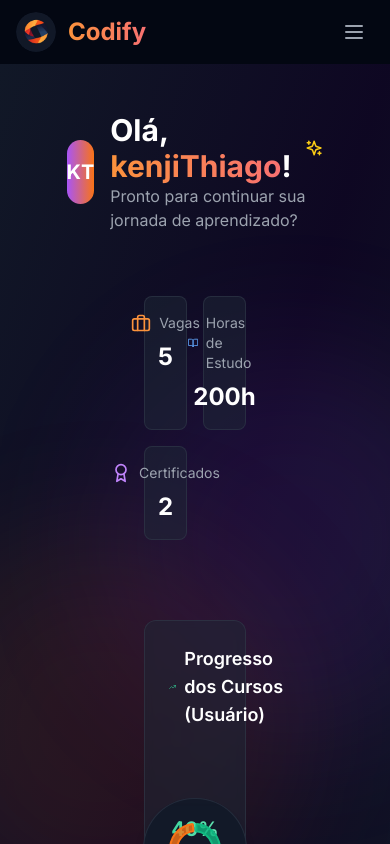
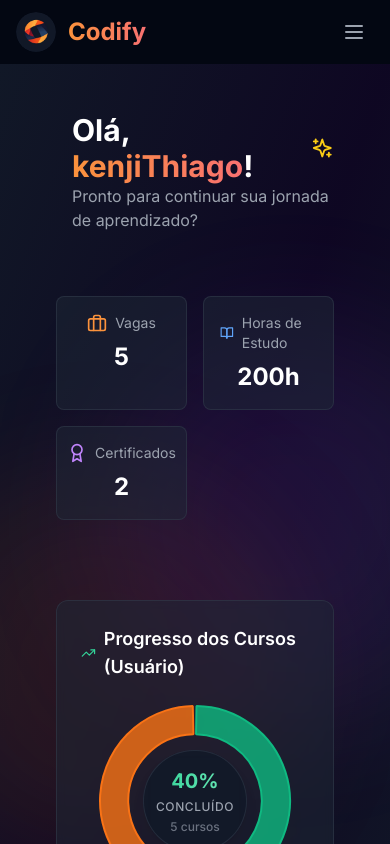
Before and after one commit to kenjiThiago/ProjetoBD2, a Next.js app in the folder frontend/: page /dashboard in a window 390 px wide. Shown: the top 844 px of the page. Built offline with nearby package versions, Linux system fonts and the light colour scheme.

Commit message:
[front] Arrumado avatar do aluno no dashboard versão mobile.

```diff
--- a/frontend/src/app/dashboard/components/DashboardHero.tsx
+++ b/frontend/src/app/dashboard/components/DashboardHero.tsx
@@ -45,10 +45,10 @@ export default function DashboardHero({
           transition={{ duration: 0.6 }}
         >
           {/* Welcome Message */}
-          <div className="grid lg:grid-cols-2 grid-cols-1 lg:gap-x-20 gap-y-20 flex-1 w-full px-32 lg:px-0">
+          <div className="grid lg:grid-cols-2 grid-cols-1 lg:gap-x-20 gap-y-20 flex-1 w-full px-10 lg:px-0">
             <div className="flex flex-col justify-end gap-10">
               <div className="flex items-center justify-center space-x-4 mb-6">
-                <div className="w-16 h-16 bg-gradient-to-r from-purple-500 to-orange-500 rounded-full flex items-center justify-center">
+                <div className="hidden w-16 h-16 bg-gradient-to-r from-purple-500 to-orange-500 rounded-full sm:flex items-center justify-center">
                   <span className="text-xl font-bold text-white">{user.avatar}</span>
                 </div>
                 <div>
```
